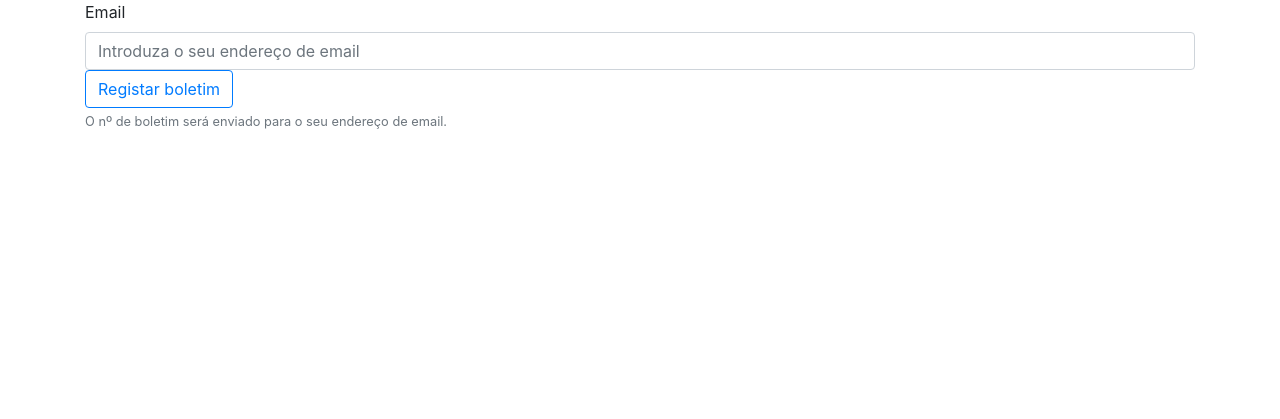
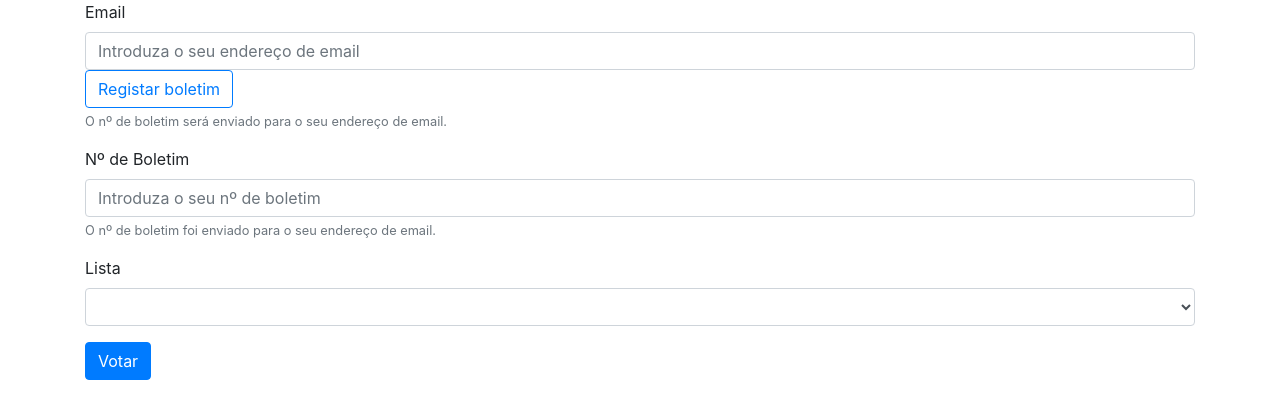
Before and after one commit to carlostojal/votacoes, a PHP site: page /votar.php in a window 1280 px wide. Shown: the part 56-475 px from the top of the page. Run offline with PHP 8.4, Linux system fonts and the light colour scheme; data that the repository does not hold is empty.

Commit message:
polls done

```diff
--- a/votar.php
+++ b/votar.php
@@ -21,16 +21,45 @@
       <div id="vote_area">
         <div class="form-group">
           <label for="boletim">Nº de Boletim</label>
-          <input type="password" class="form-control" id="boletim" placeholder="Introduza o seu nº de boletim">
+          <input type="number" class="form-control" id="boletim" placeholder="Introduza o seu nº de boletim">
           <small class="form-text text-muted">O nº de boletim foi enviado para o seu endereço de email.</small>
         </div>
-        <button class="btn btn-primary">Votar</button>
+        <div class="form-group">
+          <label for="lista">Lista</label>
+          <div id="listas_spinner" class="spinner-border" role="status">
+            <span class="sr-only">Carregando...</span>
+          </div>
+          <select id="listas" class="form-control"></select>
+        </div>
+        <button id="vote" class="btn btn-primary">
+          <div id="vote_spinner" class="spinner-border" role="status">
+            <span class="sr-only">Carregando...</span>
+          </div>
+          <span id="vote_text">Votar</span>
+        </button>
       </div>
     </div>
     <script>
 
-      $("#vote_area").hide();
+      // $("#vote_area").hide();
       $("#register_spinner").hide();
+      $("#vote_spinner").hide();
+      $("#listas").hide();
+
+      $.get("./api/getListas.php", (data) => {
+
+        $("#listas").show();
+        $("#listas_spinner").hide();
+
+        const listas = JSON.parse(data);
+
+        listas.map((lista) => {
+          $("#listas").append(`
+            <option>${lista.nome}</option>
+          `);
+        });
+
+      });
 
 
       $("#register").click(() => {
@@ -43,7 +72,7 @@
 
           const email = $("#email").val();
 
-          $.post("api/registar.php", {email}, (data) => {
+          $.post("./api/registar.php", {email}, (data) => {
             $("#register_text").show();
             $("#register_spinner").hide();
 
@@ -63,6 +92,43 @@
 
         });
       });
+
+      $("#vote").click(() => {
+
+        const email = $("#email").val();
+        const codigo = $("#boletim").val();
+        const lista = $("#listas :selected").text();
+
+        alertify.confirm("Confirmar voto", `O aluno, com email <b>${email}</b> e nº de boletim
+          <b>${codigo}</b>, irá registar o seu voto na lista <b>'${lista}'<b>.<br><br><b>Confirma?<b>`, () => {
+
+            $("#vote_text").hide();
+            $("#vote_spinner").show();
+
+            $.post("./api/votar.php", {email, codigo, lista}, (data) => {
+
+              $("#vote_text").show();
+              $("#vote_spinner").hide();
+
+              if(data == "OK")
+                alertify.alert("Sucesso", "Voto registado com sucesso.", () => {
+                  window.location = "./index.php";
+                });
+              else if(data == "EMAIL_NOT_REGISTERED")
+                alertify.warning("Este email ainda não pediu um boletim.");
+              else if(data == "INVALID_CODE")
+                alertify.warning("Nº de Boletim incorreto.");
+              else if(data == "ALREADY_VOTED")
+                alertify.warning("Já foi registado um voto anteriormente.");
+              else
+                alertify.error("Erro ao registar o voto.");
+
+            });
+          }, () => {
+
+          });
+      });
+
     </script>
   </body>
 </html>
```
Also changed, not shown: api/votar.php (added, +62 -0 lines).
